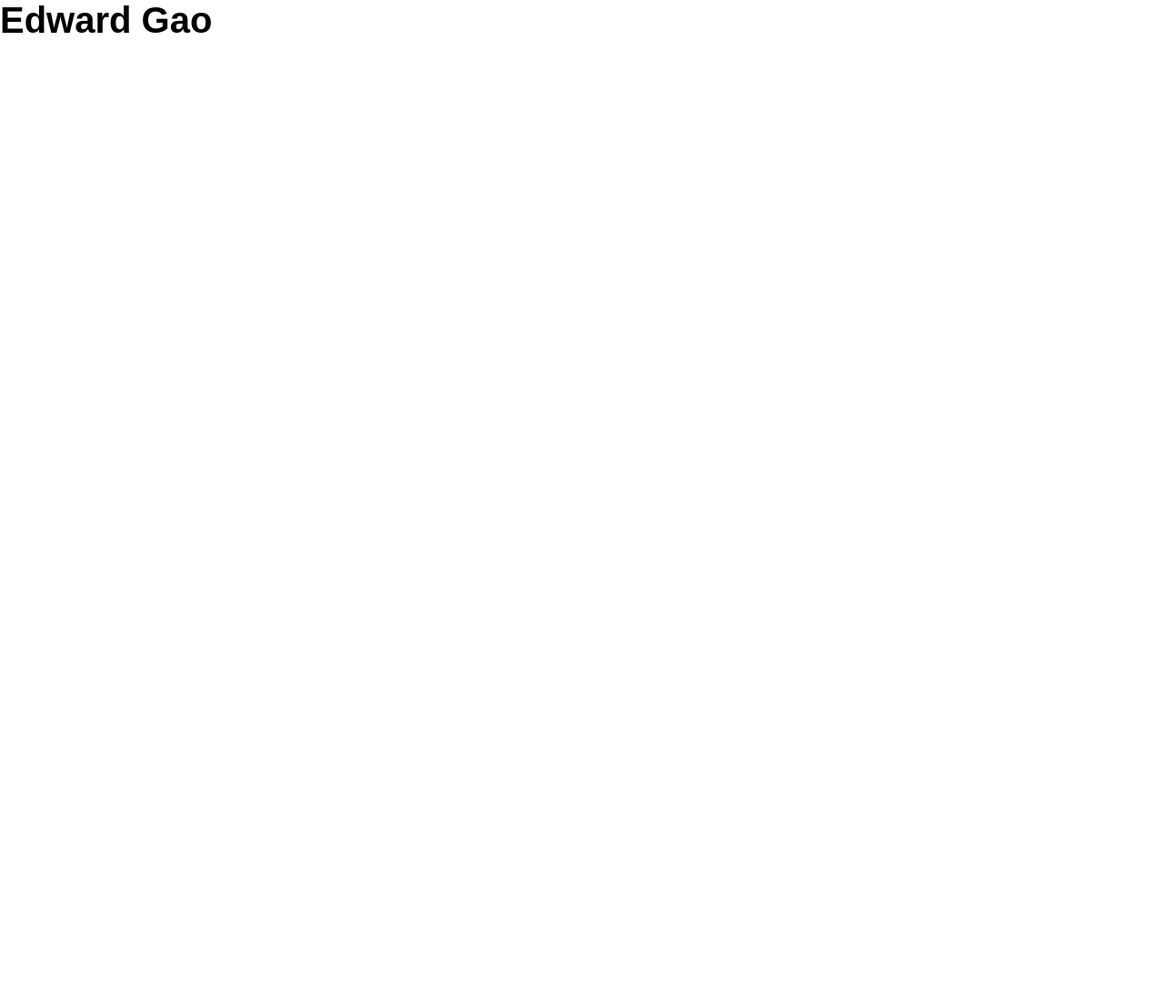
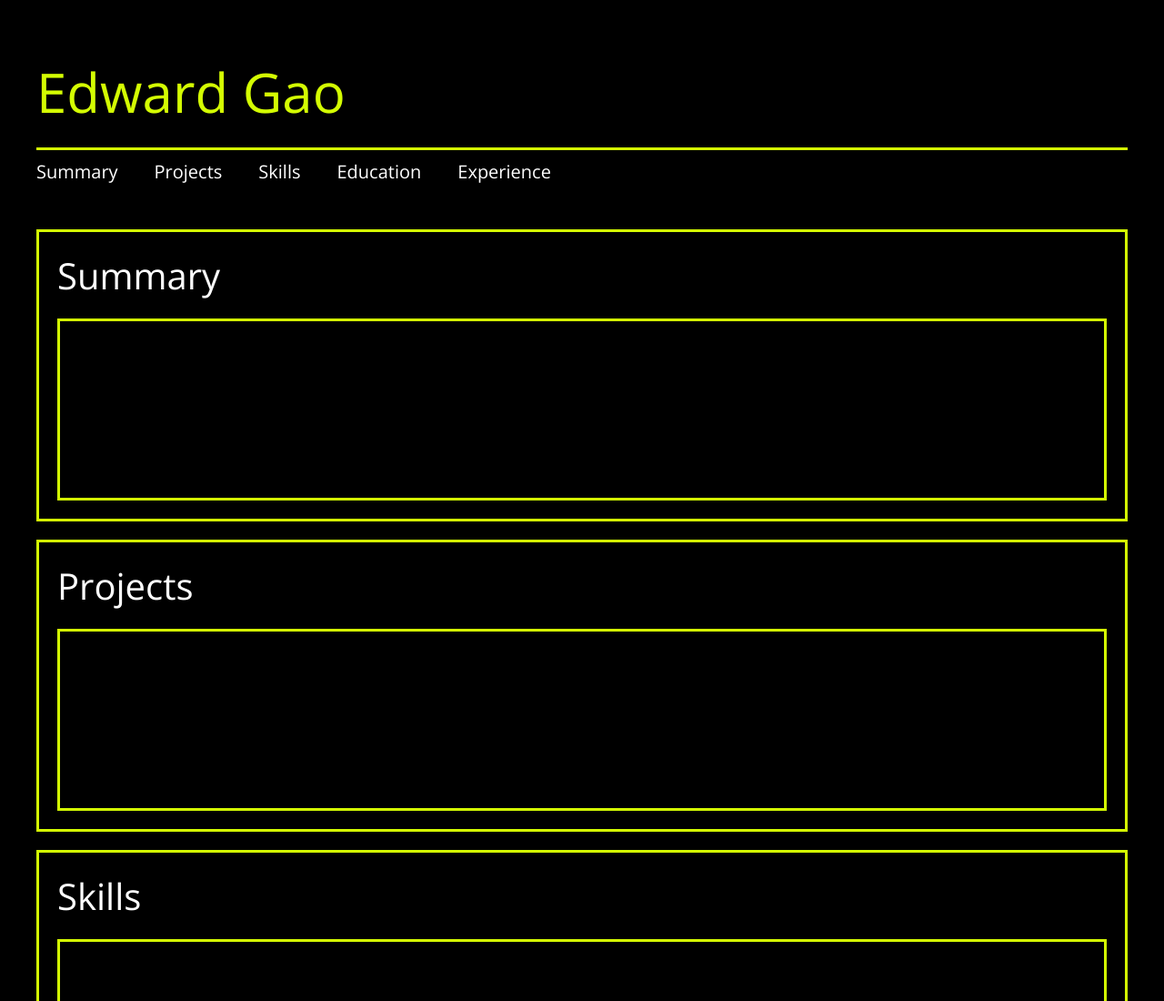
Before and after one commit to invent-ed/edwardgao-old, a website: page client/public/index.html in a window 1280 px wide. Shown: the top 1100 px of the page at 91% size. Before the commit the page ends 800 px from the top, so only its background shows below. Drawn offline with nearby package versions, Linux system fonts and the light colour scheme.

Commit message:
basic outline of page

```diff
--- a/client/public/index.html
+++ b/client/public/index.html
@@ -6,6 +6,37 @@
 	<link rel="stylesheet" href="./css/app.css">
 </head>
 <body>
-	<h1>Edward Gao</h1>
+	<div id="header">
+		<div id="title">Edward Gao</div>
+	</div>
+	<div id="menu">
+		<div class="menu-entry">Summary</div>
+		<div class="menu-entry">Projects</div>
+		<div class="menu-entry">Skills</div>
+		<div class="menu-entry">Education</div>
+		<div class="menu-entry">Experience</div>
+	</div>
+	<div id="category-container">
+		<div class="category" id="summary">
+			<div class="cat-title">Summary</div>
+			<div class="cat-content"></div>
+		</div>
+		<div class="category" id="projects">
+			<div class="cat-title">Projects</div>
+			<div class="cat-content"></div>
+		</div>
+		<div class="category" id="skills">
+			<div class="cat-title">Skills</div>
+			<div class="cat-content"></div>
+		</div>
+		<div class="category" id="education">
+			<div class="cat-title">Education</div>
+			<div class="cat-content"></div>
+		</div>
+		<div class="category" id="experience">
+			<div class="cat-title">Experience</div>
+			<div class="cat-content"></div>
+		</div>
+	</div>
 </body>
 </html>
--- a/client/scss/app.scss
+++ b/client/scss/app.scss
@@ -1,3 +1,6 @@
 @import "./variables";
 @import "./media-query";
 @import "./partials/structure";
+@import "./partials/header";
+@import "./partials/menu";
+@import "./partials/categories";
--- /dev/null
+++ b/client/scss/partials/categories.scss
@@ -0,0 +1,20 @@
+#category-container {
+	margin-top: 2rem;
+}
+
+.category {
+	border: 3px solid $neon-green;
+	margin-bottom: 1rem;
+	padding: 1rem;
+}
+
+.cat-title {
+	font-size: 2rem;
+	margin-bottom: 1rem;
+}
+
+.cat-content {
+	border: 3px solid $neon-green;
+	padding: 1rem;
+	height: 10rem;
+}
--- /dev/null
+++ b/client/scss/partials/header.scss
@@ -0,0 +1,11 @@
+#header {
+	color: $neon-green;
+	border: 0px solid $neon-green;
+	border-bottom-width: 3px;
+	padding-top: 1rem;
+	padding-bottom: 1rem;
+}
+
+#title {
+	font-size: 3rem;
+}
--- /dev/null
+++ b/client/scss/partials/menu.scss
@@ -0,0 +1,11 @@
+#menu {
+	display: flex;
+	flex-flow: row wrap;
+	justify-content: flex-start;
+}
+
+.menu-entry {
+	margin: 0.5rem;
+	margin-left: 0rem;
+	margin-right: 2rem;
+}
--- a/client/scss/partials/structure.scss
+++ b/client/scss/partials/structure.scss
@@ -1,3 +1,5 @@
+@import url('https://fonts.googleapis.com/css?family=Open+Sans:300');
+
 * {
 	top: 0; left: 0;
 	bottom: 0; right: 0;
@@ -9,7 +11,13 @@
 
 html {
 	font-size: 20px;
-	font-family: sans-serif;
+	font-family: 'Open Sans', sans-serif;
+}
+
+body {
+	padding: 2rem;
+	background-color: black;
+	color: white;
 }
 
 a {
--- a/client/scss/variables.scss
+++ b/client/scss/variables.scss
@@ -1,2 +1 @@
-$black-bkgd: #000000;
-$white-bkgd: #ffffff;
+$neon-green: #d4fd02;
```
Also changed, not shown: client/public/css/app.css, client/scss/partials/cards.scss (added).
